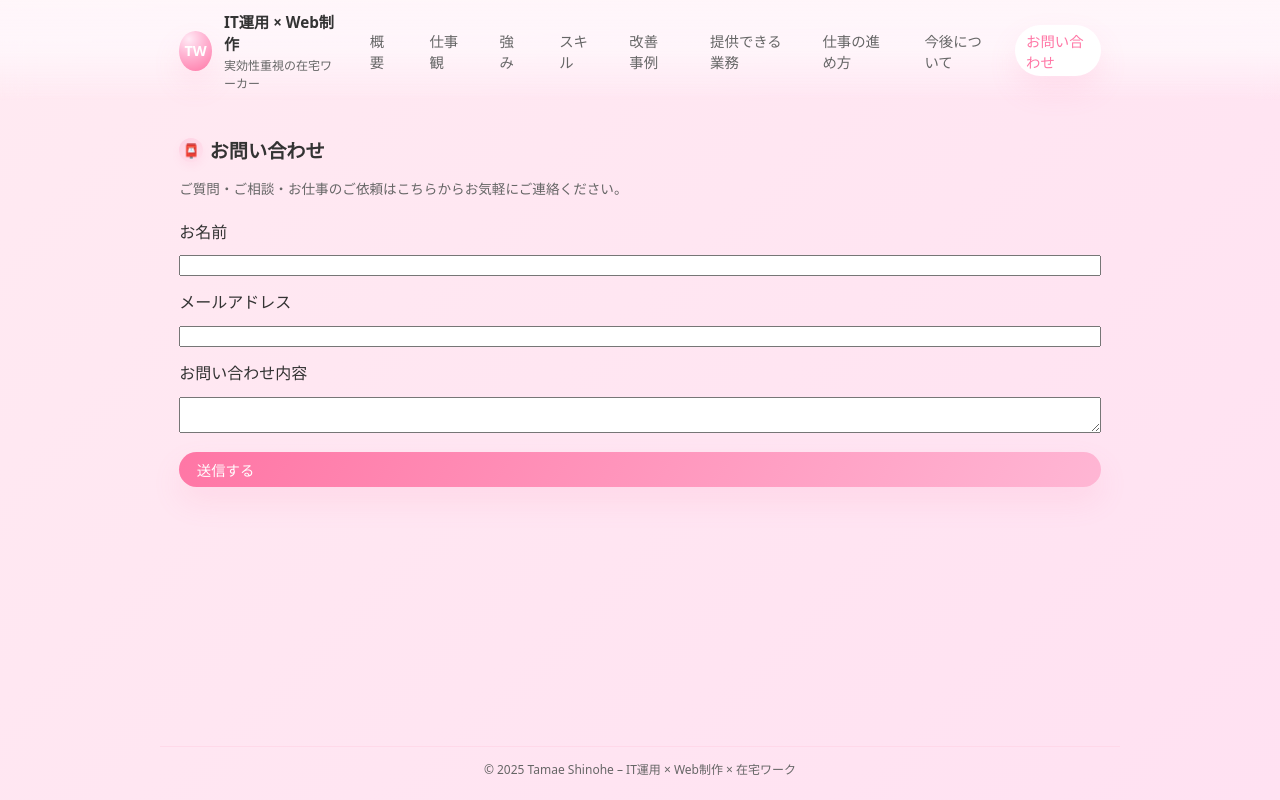
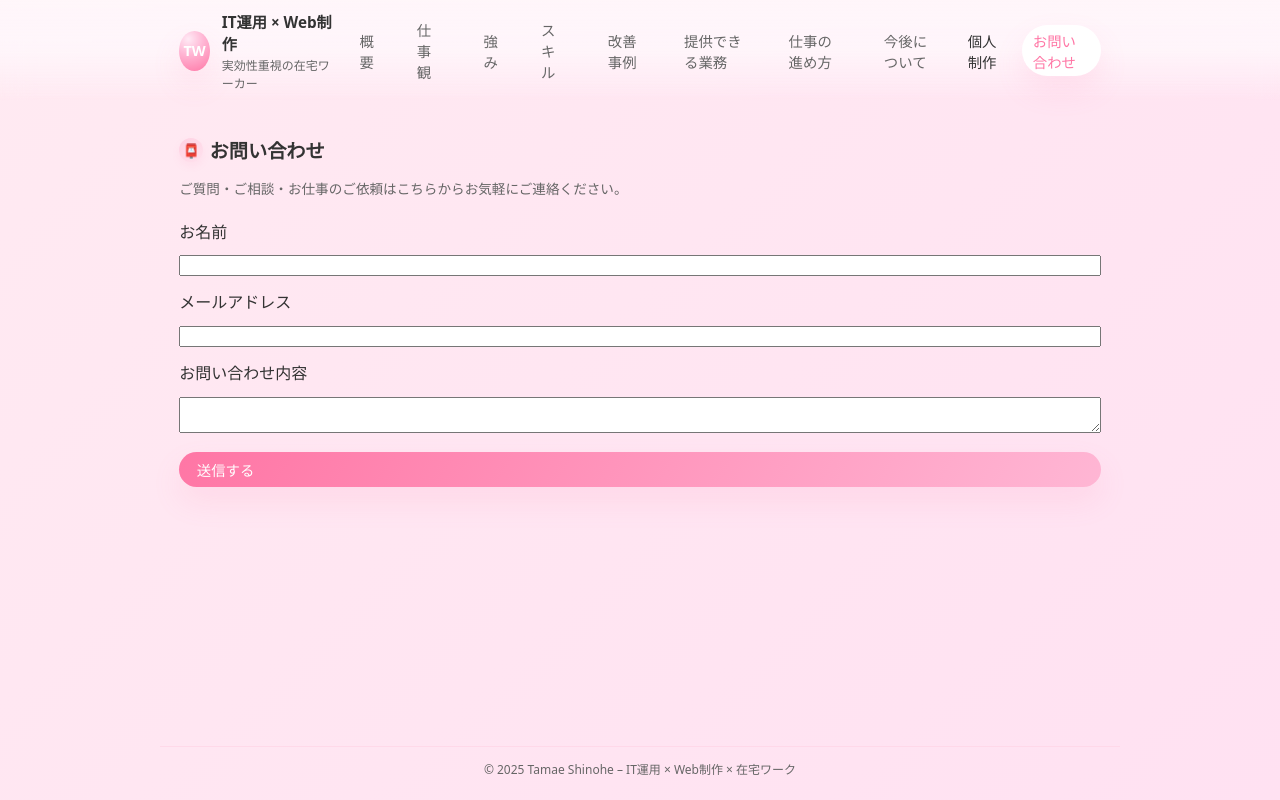
Before and after one commit to worldworkstyle00-web/Portforio, a website: page contact.html in a window 1280 px wide. Drawn offline with nearby package versions, Linux system fonts and the light colour scheme.

Commit message:
微修正

```diff
--- a/contact.html
+++ b/contact.html
@@ -30,6 +30,7 @@
       <a href="services.html" class="nav-link">提供できる業務</a>
       <a href="workflow.html" class="nav-link">仕事の進め方</a>
       <a href="vision.html" class="nav-link">今後について</a>
+      <a href="./projects.html" aria-current="page">個人制作</a>
       <a href="contact.html" class="nav-link active">お問い合わせ</a>
     </div>
   </nav>
```
